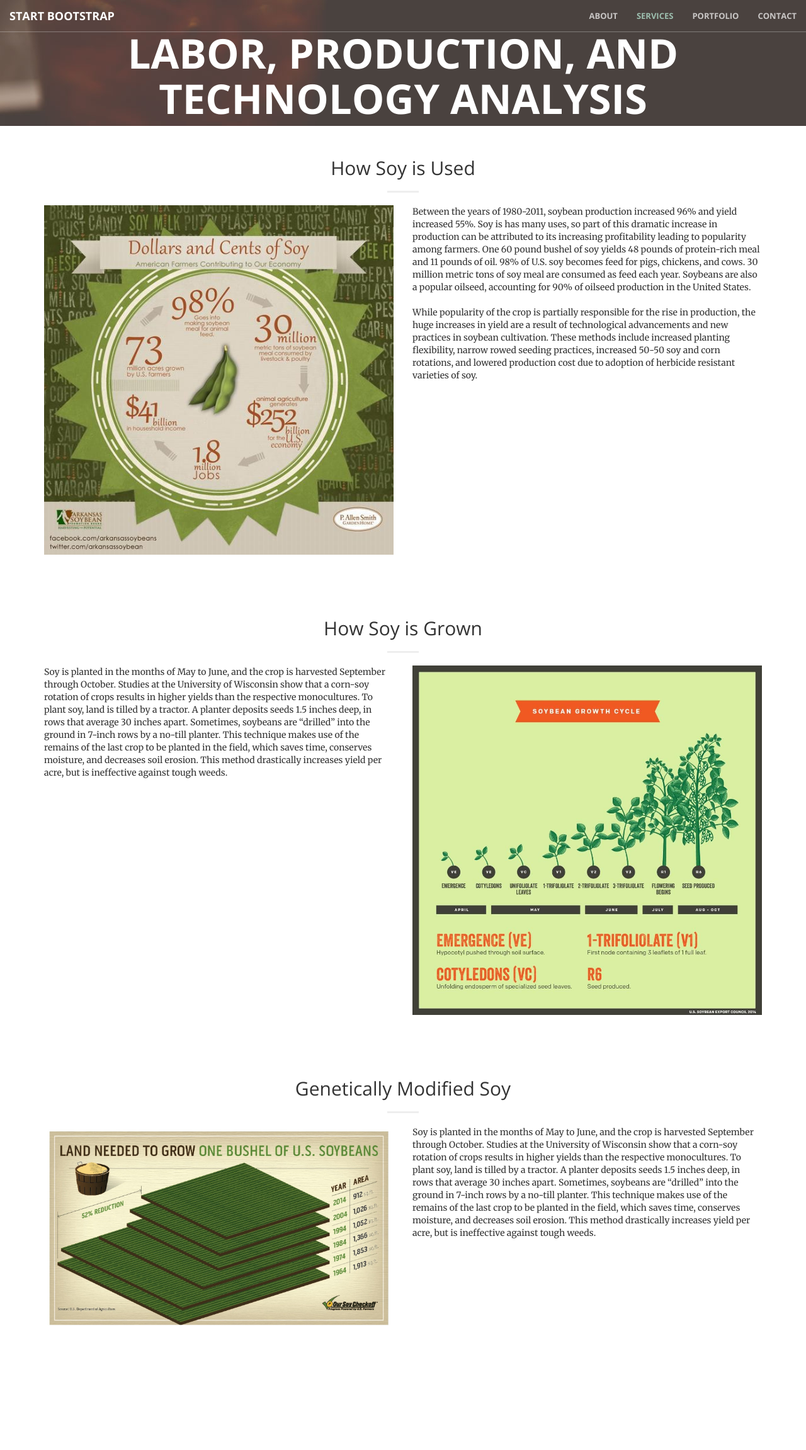
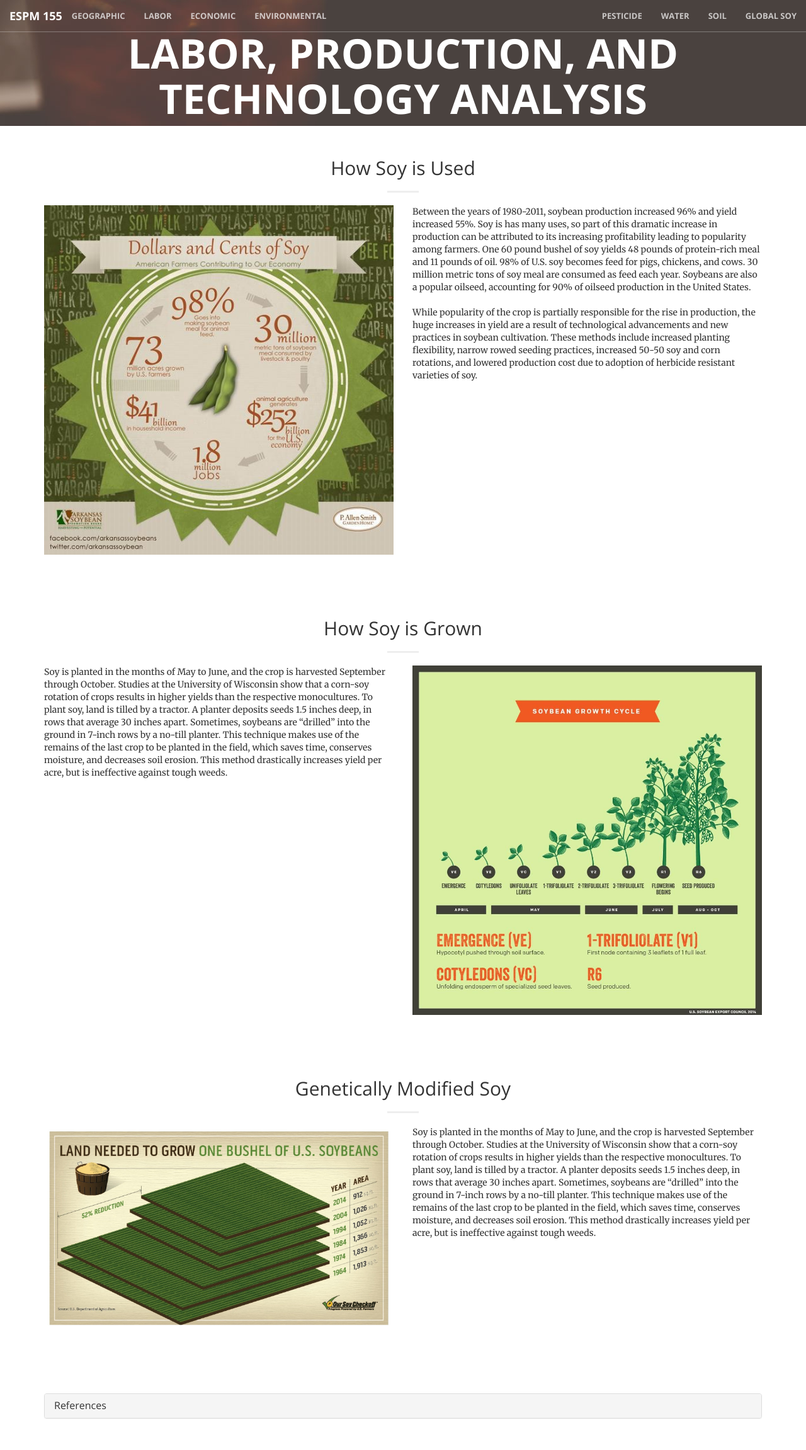
Before and after one commit to zeyuliu/zeyuliu.github.io, a plain HTML site: page labor.html in a window 1280 px wide. Shown: the whole page at 63% size. Before the commit the page ends 2163 px from the top, so only its background shows below. Drawn offline with nearby package versions, Linux system fonts and the light colour scheme.

Commit message:
menu update, other changes

```diff
--- a/labor.html
+++ b/labor.html
@@ -46,23 +46,37 @@
                 <span class="icon-bar"></span>
                 <span class="icon-bar"></span>
               </button>
-                <a class="navbar-brand page-scroll" href="#page-top">Start Bootstrap</a>
+              <a class="navbar-brand page-scroll" href="index.html">ESPM 155</a>
             </div>
 
             <!-- Collect the nav links, forms, and other content for toggling -->
             <div class="collapse navbar-collapse" id="bs-example-navbar-collapse-1">
+              <ul class="nav navbar-nav navbar-left">
+                <li>
+                  <a class="page-scroll" href="geographic.html">Geographic</a>
+                </li>
+                <li>
+                  <a class="page-scroll" href="labor.html">Labor</a>
+                </li>
+                <li>
+                  <a class="page-scroll" href="economic.html">Economic</a>
+                </li>
+                <li>
+                  <a class="page-scroll" href="environmental.html">Environmental</a>
+                </li>
+              </ul>
               <ul class="nav navbar-nav navbar-right">
                 <li>
-                        <a class="page-scroll" href="#about">About</a>
+                  <a class="page-scroll" href="#pesticide">Pesticide</a>
                 </li>
                 <li>
-                        <a class="page-scroll" href="#services">Services</a>
+                  <a class="page-scroll" href="#water">Water</a>
                 </li>
                 <li>
-                        <a class="page-scroll" href="#portfolio">Portfolio</a>
+                  <a class="page-scroll" href="#soil">Soil</a>
                 </li>
                 <li>
-                        <a class="page-scroll" href="#contact">Contact</a>
+                  <a class="page-scroll" href="#global-soy">Global Soy</a>
                 </li>
               </ul>
             </div>
@@ -144,6 +158,35 @@
         </div>
     </section>
 
+	<section id="bib">
+    <div class="container">
+      <div class="panel-group" id="accordion">
+        <div class="panel panel-default">
+          <div class="panel-heading">
+            <h4 class="panel-title">
+              <a data-target="#collapseOne" href="#collapseOne" data-toggle="gsdk-collapse">
+                References
+              </a>
+            </h4>
+          </div>
+          <div id="collapseOne" class="panel-collapse collapse">
+            <div class="panel-body">
+“U.S. and Wisconsin Soybean Facts,” Wisconsin Soybean Association, accessed December 10, 2015, http://www.wisoybean.org/news/soybean_facts.php.
+<br/>
+“USDA Economic Research Service - Soybeans & Oil Crops,” accessed December 10, 2015, http://www.ers.usda.gov/topics/crops/soybeans-oil-crops.aspx.
+<br/>
+Joe Lauer, Paul Porter, and Oplinger, Ed, “The Corn and Soybean Rotation Effect - Wisconsin Corn Agronomy,” University of Wisconsin Agronomy Advice, accessed December 10, 2015, http://corn.agronomy.wisc.edu/AA/A014.aspx.
+<br/>
+“Growing Soybeans,” North Carolina Soybean Producers Association, Inc., accessed December 10, 2015, http://ncsoy.org/media-resources/growing-soybeans/.
+<br/>
+Leonard Gianessi and Janet Carpenter, “Herbicide Tolerant Soybeans: Why Growers Are Adopting Roundup Ready Varieties,” The Journal of Agrobiotechnology Management and Economics 2, no. 2 (October 6, 1999), http://www.agbioforum.org/v2n2/v2n2a02-carpenter.htm.
+            </div>
+          </div>
+        </div>
+      </div>
+    </div>
+  </section>
+
 
     <!-- jQuery -->
     <script src="jquery/jquery-1.10.2.js" type="text/javascript"></script>
```
Also changed, not shown: economic.html (+1 -1 lines), environmental.html (+31 -1 lines), geographic.html (+1 -1 lines), index.html (+1 -1 lines). Lines whose indentation alone changed are shown as unchanged.
